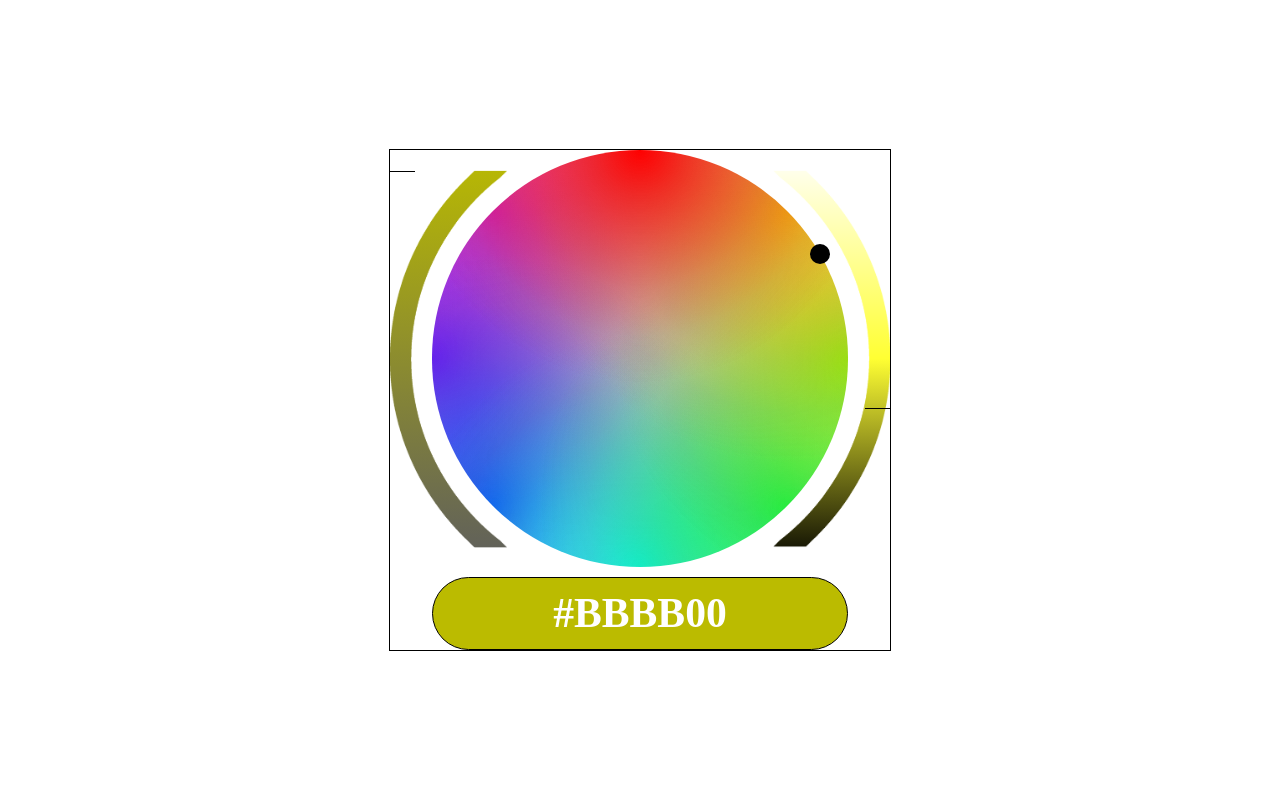
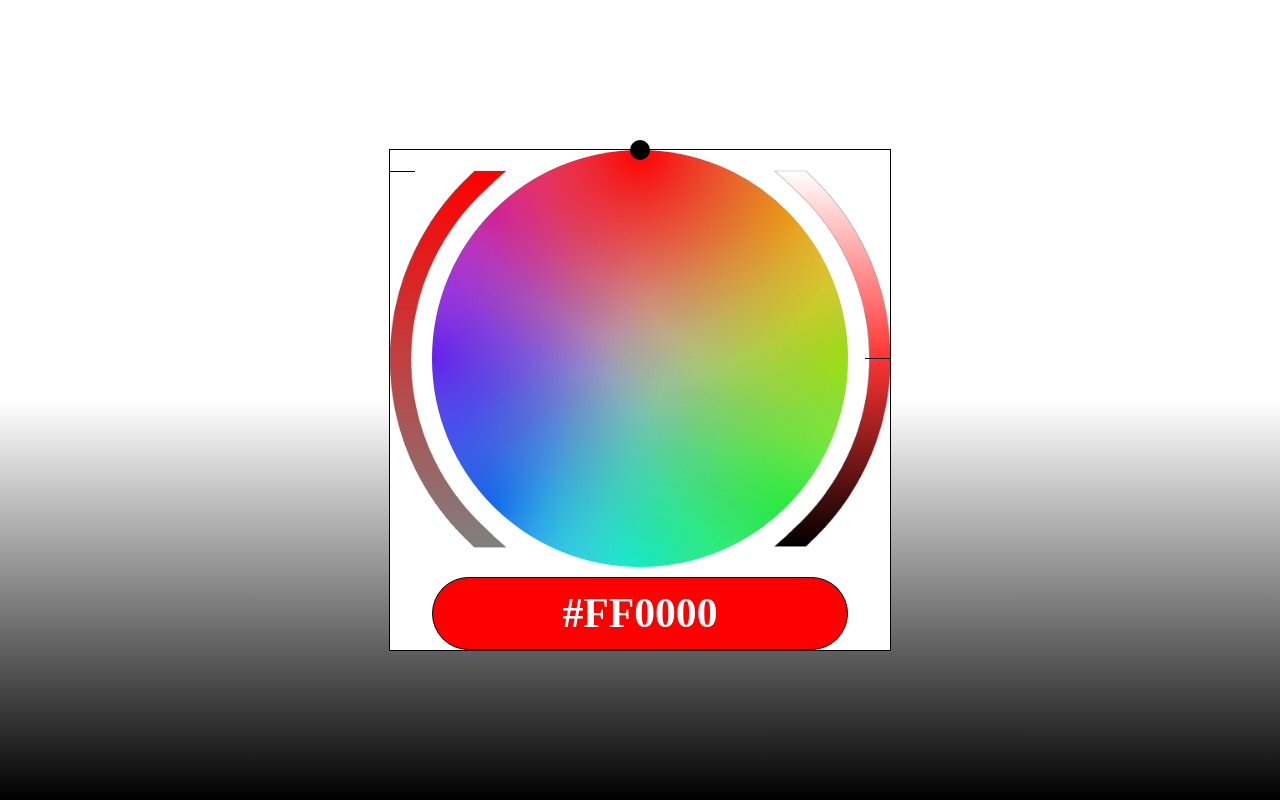
Before and after one commit to ahmethalac/react-color-picker-wheel, a React (Create React App) app: page / in a window 1280 px wide. Built offline with nearby package versions, Linux system fonts and the light colour scheme.

Commit message:
Some styling for bars

```diff
--- a/src/components/App.js
+++ b/src/components/App.js
@@ -10,7 +10,6 @@ const App = () => {
       style={{ backgroundColor: color.hex }}
     >
       <ColorPicker
-        initialColor="#BBBB00"
         size={500}
         onChange={setColor}
       />
--- a/src/components/ColorWheel.js
+++ b/src/components/ColorWheel.js
@@ -81,9 +81,7 @@ const ColorWheel = ({
       </div>
       <LightnessBar
         size={size}
-        zeroLightness={`hsl(${color.h},${color.s}%,0%)`}
         middleLightness={`hsl(${color.h},${color.s}%,60%)`}
-        fullLightness={`hsl(${color.h},${color.s}%,100%)`}
         onChange={lightness => setColor({ l: lightness })}
         lightness={color.l}
       />
--- a/src/components/LightnessBar.js
+++ b/src/components/LightnessBar.js
@@ -5,9 +5,7 @@ import '../styles/LightnessBar.css';
 
 const LightnessBar = ({
   size,
-  fullLightness,
   middleLightness,
-  zeroLightness,
   onChange,
   lightness,
 }) => {
@@ -45,7 +43,7 @@ const LightnessBar = ({
       ref={bar}
       className="lightnessBar"
       style={{
-        backgroundImage: `url(${background}), linear-gradient(${fullLightness},${middleLightness},${zeroLightness})`,
+        backgroundImage: `url(${background}), linear-gradient(white, white 5%,${middleLightness},black 95%, black)`,
         height: size,
         width: size * 0.28,
       }}
@@ -61,22 +59,16 @@ const LightnessBar = ({
 LightnessBar.propTypes = {
   /** height of the bar */
   size: PropTypes.number.isRequired,
-  /** full lightness color string in css hsl format (hsl(0, 5%, 10%)). */
-  fullLightness: PropTypes.string,
   /** middle lightness color string in css hsl format (hsl(0, 5%, 10%)) */
   middleLightness: PropTypes.string,
   /** zero lightness color string in css hsl format (hsl(0, 5%, 10%)) */
-  zeroLightness: PropTypes.string,
-  /** callback function to change lightness */
   onChange: PropTypes.func,
   /** current lightness level ([0,100]) */
   lightness: PropTypes.number,
 };
 
 LightnessBar.defaultProps = {
-  fullLightness: 'hsl(0, 100%, 100%)',
   middleLightness: 'hsl(0, 100%, 50%)',
-  zeroLightness: 'hsl(0, 100%, 0%)',
   onChange: (() => {}),
   lightness: 50,
 };
--- a/src/components/SaturationBar.js
+++ b/src/components/SaturationBar.js
@@ -44,7 +44,7 @@ const SaturationBar = ({
       ref={bar}
       className="saturationBar"
       style={{
-        backgroundImage: `url(${background}), linear-gradient(${fullSaturation},${zeroSaturation})`,
+        backgroundImage: `url(${background}), linear-gradient(white, ${fullSaturation} 5%,${zeroSaturation} 95%, black)`,
         height: size,
         width: size * 0.28,
       }}
--- a/src/styles/App.css
+++ b/src/styles/App.css
@@ -3,4 +3,5 @@
   height: 100vh;
   justify-content: center;
   align-items: center;
+  background: linear-gradient(white, white 50%,black);
 }
```
Also changed, not shown: src/assets/lightnessBarBackground.png, src/assets/saturationBarBackground.png.
